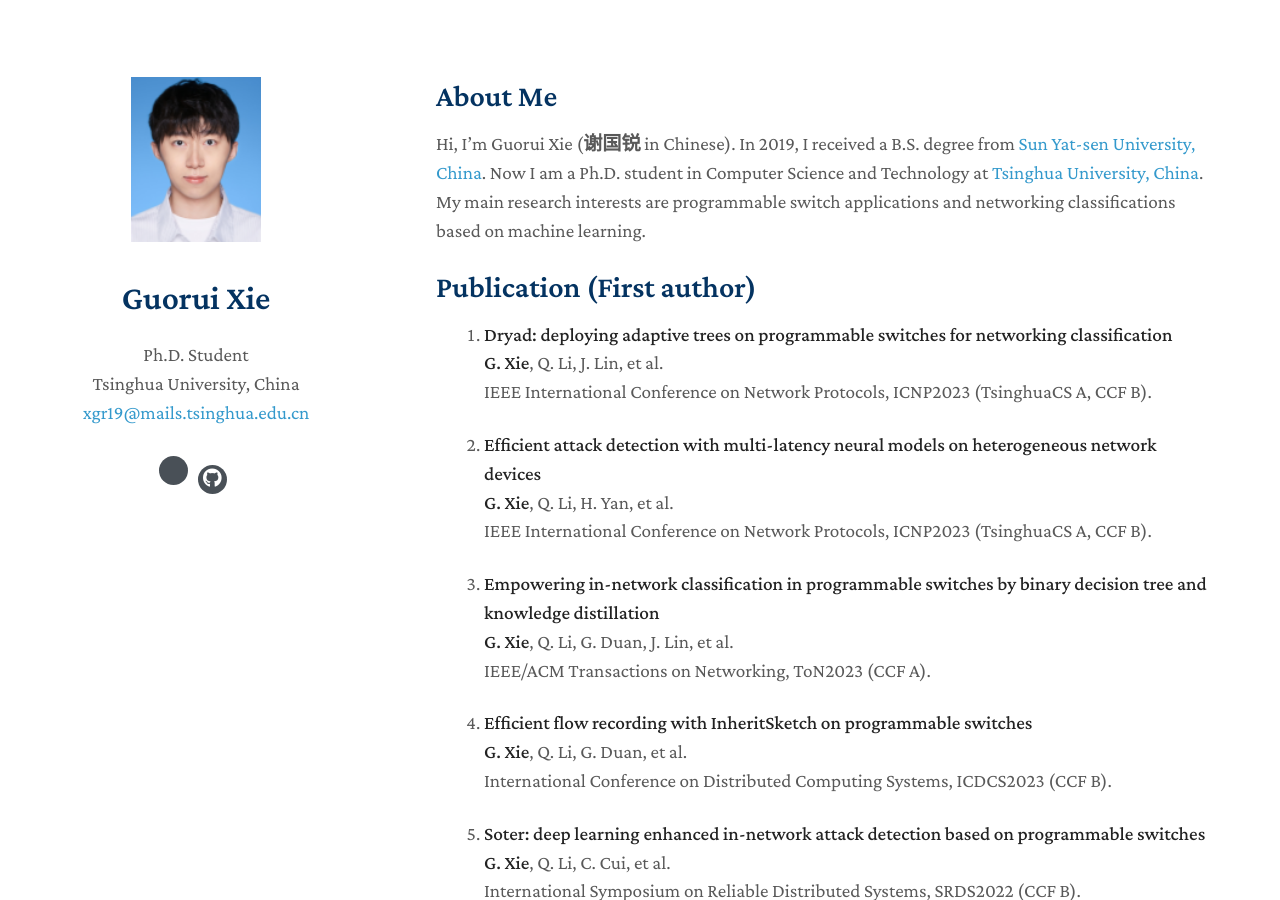
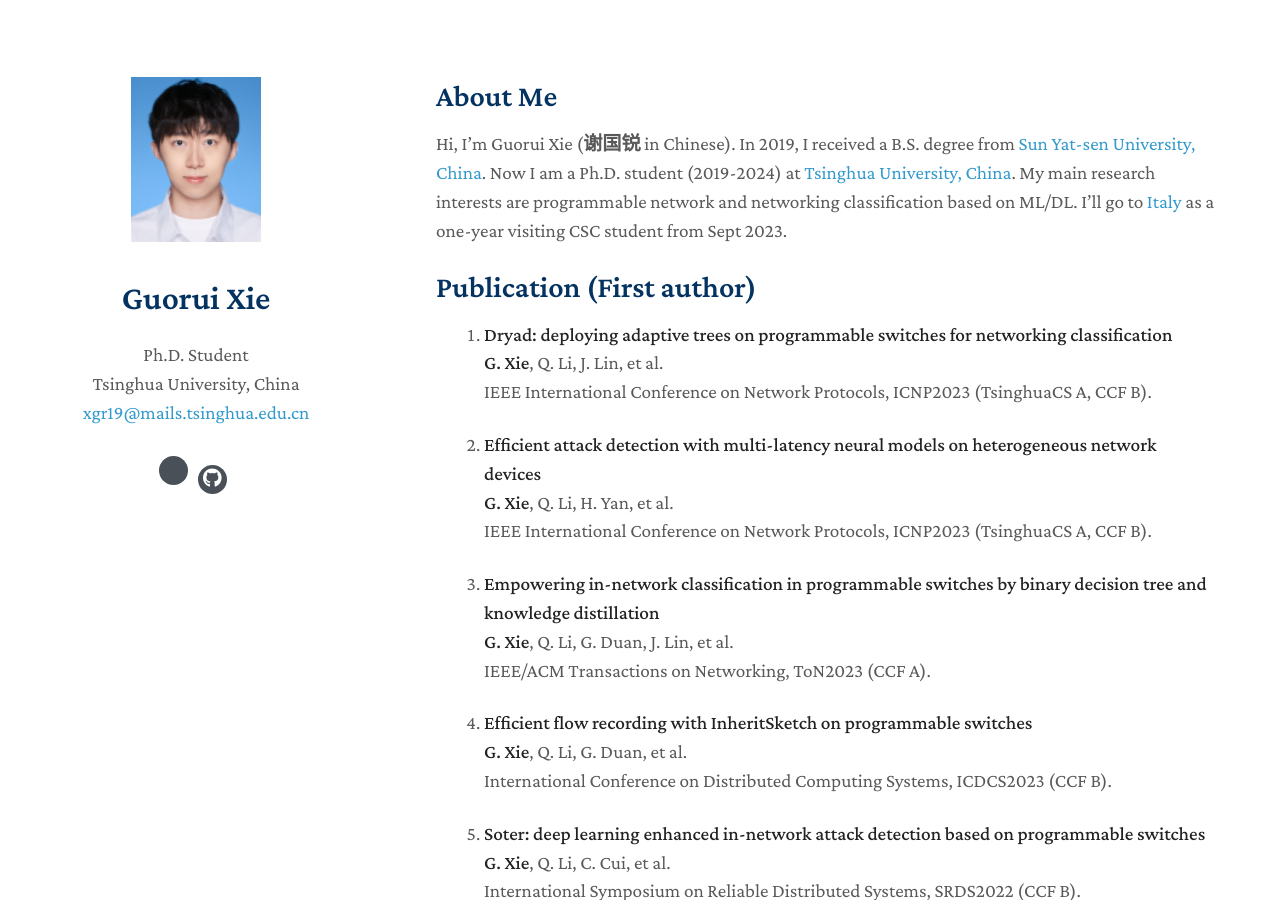
Before and after one commit to xgr19/xgr19.github.io, a Jekyll site: the page built from index.md, in a window 1280 px wide and 900 px high. Built offline with Jekyll 4.4.1, drawn with Linux system fonts in a browser that asks for light colours; nearby versions of some CDN libraries; comment, search, counter and statistics services are not loaded; a style sheet for code colours, icons or effects is not loaded; our own code applies the rules of GitHub Pages for plain Markdown files; some of the changed lines change nothing that is shown.

Commit message:
Update index.md

```diff
--- a/index.md
+++ b/index.md
@@ -4,7 +4,7 @@
 
 ## About Me
 
-Hi, I'm Guorui Xie (<b>谢国锐</b> in Chinese). In 2019, I received a B.S. degree from [Sun Yat-sen University, China](https://www.sysu.edu.cn/sysuen/). Now I am a Ph.D. student in Computer Science and Technology at [Tsinghua University, China](https://www.cs.tsinghua.edu.cn/csen/). My main research interests are programmable switch applications and networking classifications based on machine learning.
+Hi, I'm Guorui Xie (<b>谢国锐</b> in Chinese). In 2019, I received a B.S. degree from [Sun Yat-sen University, China](https://www.sysu.edu.cn/sysuen/). Now I am a Ph.D. student (2019-2024) at [Tsinghua University, China](https://www.cs.tsinghua.edu.cn/csen/). My main research interests are programmable network and networking classification based on ML/DL. I'll go to [Italy](https://gianniantichi.github.io/) as a one-year visiting CSC student from Sept 2023.
 
 <!-- ## Research Interests
 
@@ -78,13 +78,13 @@
 
 ## Publication (Co-author)
 
-- **In-Forest: distributed in-network classification with ensemble models**
+1. **In-Forest: distributed in-network classification with ensemble models**
   <br>
   J. Lin, Q. Li, **G. Xie**, et al.
   <br>
   IEEE International Conference on Network Protocols, ICNP2023 (TsinghuaCS A, CCF B).
 
-- **Pontus: finding waves in data streams**
+1. **Pontus: finding waves in data streams**
   <br>
   Z Zhang, Q Li, G Duan, D Zhao, J Xiao, **G. Xie**, et al.
   <br>
```
